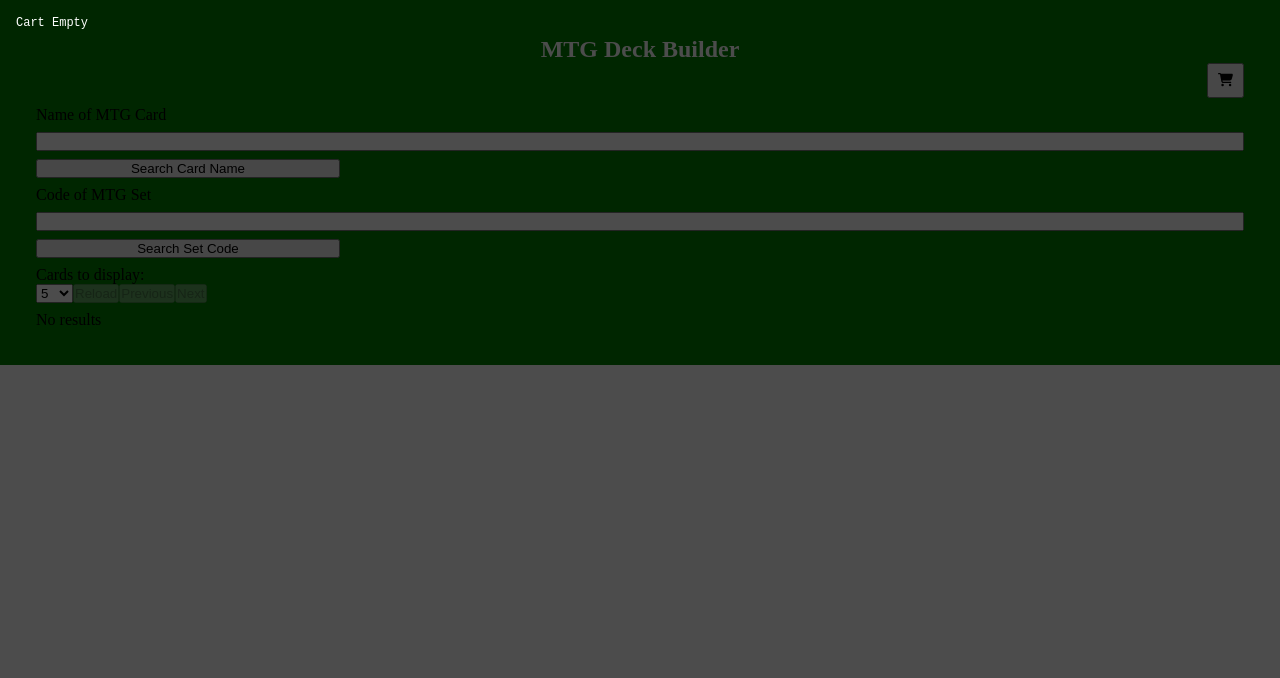
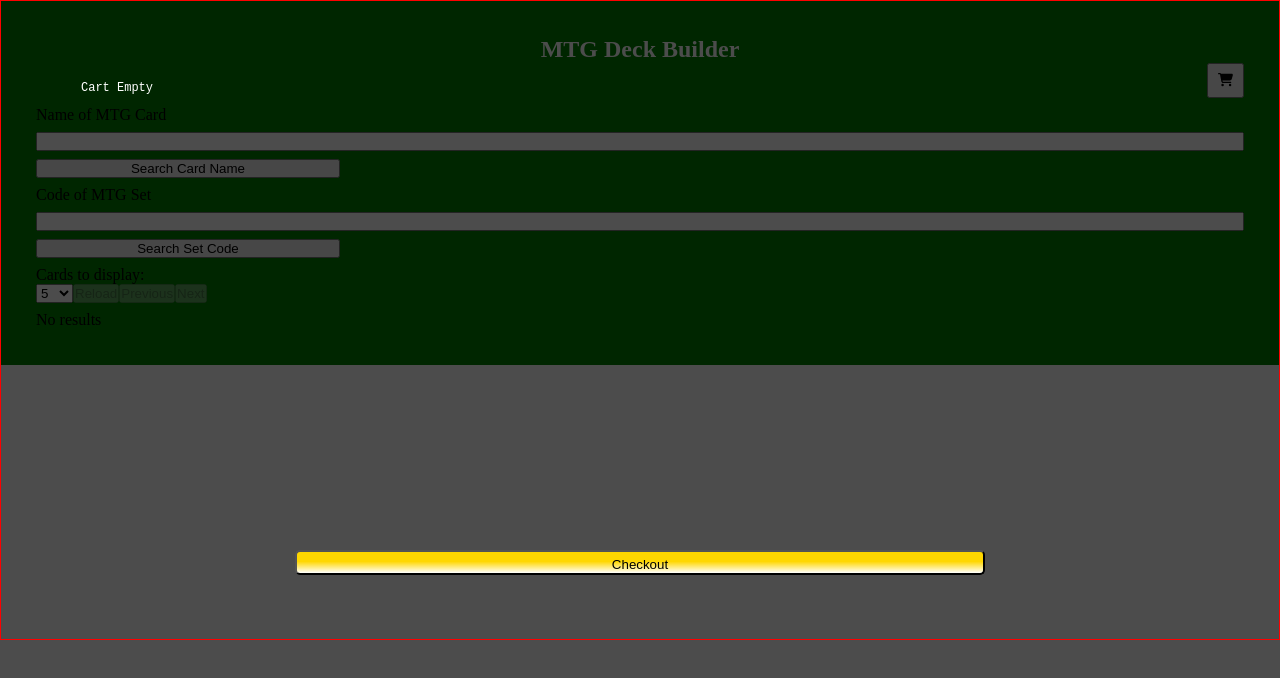
Before and after one commit to Hradwan5597/mtg-deck-builder, a React (Create React App) app: page / in a window 1280 px wide. Both pictures are taken after a click on the button 1225 px from the left and 80 px from the top of the page. Shown: the top 678 px of the page. Built offline with nearby package versions, Linux system fonts and the light colour scheme.

Commit message:
stripe integration wip, checkout component wip

```diff
--- /dev/null
+++ b/src/components/Checkout.css
@@ -0,0 +1,5 @@
+.Checkout
+{
+    border: solid 5px red;
+    height: 1px;
+}
--- /dev/null
+++ b/src/components/Checkout.js
@@ -0,0 +1,17 @@
+import "./Checkout.css"
+// TODO : include stripe and
+
+
+const Checkout = (props) =>
+{
+
+    // add UI elements to allow user to
+    // enter payment details
+    return(
+        <div className="Checkout">
+            Checkout Works
+        </div>
+    )
+}
+
+export default Checkout;
--- a/src/components/Modal.js
+++ b/src/components/Modal.js
@@ -1,6 +1,7 @@
 import "./Modal.css";
 import ShoppingCart from "./ShoppingCart.js";
 import BrowseCard from "./BrowseCard.js"
+import Checkout from "./Checkout.js";
 
 const Modal = (props) =>
 {
@@ -13,9 +14,20 @@ const Modal = (props) =>
         {props.modalContents === "shopping-cart" &&
         <ShoppingCart
           cartItems={props.cartItems}
-          removeCartItemAtIndex={props.removeCartItemAtIndex} />}
+          removeCartItemAtIndex={props.removeCartItemAtIndex}
+          onCheckout={props.onCheckout}/>}
 
-        {props.modalContents === "browse-card" && <BrowseCard selectedCardImage={props.selectedCard.cardImage} onAddCardToCart={props.onAddCardToCart} onSelectCardQuantity={props.onSelectCardQuantity} />}
+        {props.modalContents === "browse-card" &&
+        <BrowseCard
+          selectedCardImage={props.selectedCard.cardImage}
+          onAddCardToCart={props.onAddCardToCart}
+          onSelectCardQuantity={props.onSelectCardQuantity} />}
+
+        {props.modalContents === "checkout" &&
+          <Checkout
+          stripeObject={props.stripeObject}
+          initiateStripe={props.initiateStripe}/>
+        }
 
         {props.modalContents === "" && <></>}
 
--- a/src/components/ShoppingCart.css
+++ b/src/components/ShoppingCart.css
@@ -1,4 +1,38 @@
 .ShoppingCart
 {
-    height: 100%;
+    height: 80%;
+    margin: auto;
+    padding: 5%;
+    display: flex;
+    flex-direction: column;
+    border: solid 1px red;
 }
+
+
+@property --ga {
+    syntax: '<percentage>';
+    inherits: false;
+    initial-value: 45%;
+}
+
+button#checkout-button
+{
+    transition:--ga 0.5s;
+    background: linear-gradient( gold var(--ga), white);
+    border-radius: 5px;
+    padding: 5px;
+    margin: auto;
+    width: 60%;
+    height: 5%;
+
+}
+
+button#checkout-button:hover
+{
+    --ga: 10%;
+    cursor: pointer;
+    background: linear-gradient(gold var(--ga), orange );
+    border: solid black;
+    box-sizing: border-box;
+    border-style: inset;
+}
--- a/src/components/ShoppingCart.js
+++ b/src/components/ShoppingCart.js
@@ -3,6 +3,7 @@ import ListView from "./ListView";
 
 const ShoppingCart = (props) =>
 {
+
     return (
         <div className="ShoppingCart">
             <ListView
@@ -10,6 +11,9 @@ const ShoppingCart = (props) =>
                 listViewType="shopping-cart"
                 removeCartItemAtIndex={props.removeCartItemAtIndex}
             />
+
+            {/* Add controls to component for checkout button */}
+            <button id="checkout-button" onClick={props.onCheckout}>Checkout</button>
         </div>
     );
 }
```
